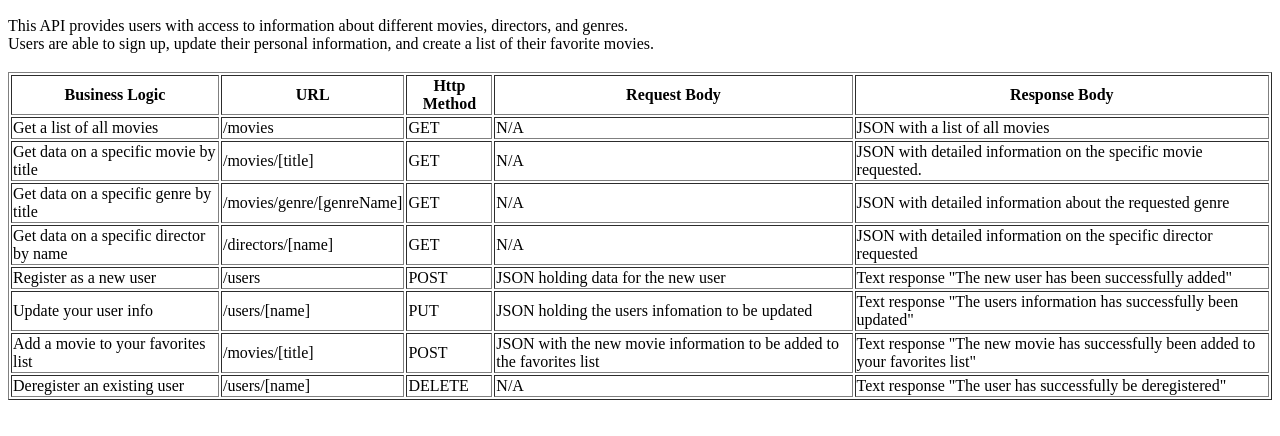
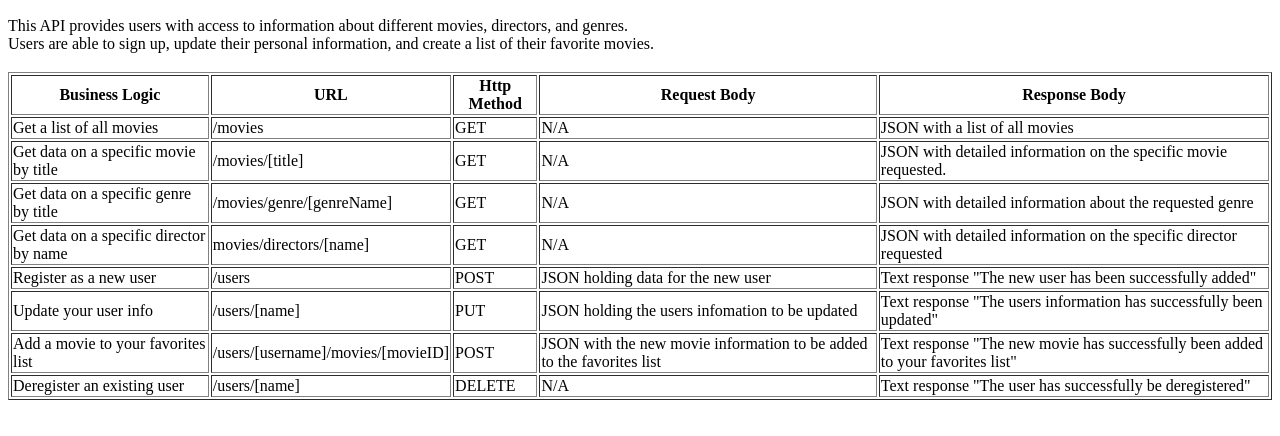
Before and after one commit to hallibentley/Movie-API, a website: page public/documentation.html in a window 1280 px wide. Shown: the part 110-546 px from the top of the page. Drawn offline with Linux system fonts and the light colour scheme.

Commit message:
Updated documentation
To match new endpaths

```diff
--- a/public/documentation.html
+++ b/public/documentation.html
@@ -50,7 +50,7 @@
         </tr>
         <tr>
           <td>Get data on a specific director by name</td>
-          <td>/directors/[name]</td>
+          <td>movies/directors/[name]</td>
           <td>GET</td>
           <td>N/A</td>
           <td>
@@ -75,7 +75,7 @@
         </tr>
         <tr>
           <td>Add a movie to your favorites list</td>
-          <td>/movies/[title]</td>
+          <td>/users/[username]/movies/[movieID]</td>
           <td>POST</td>
           <td>
             JSON with the new movie information to be added to the favorites
```
Also changed, not shown: index.js (line endings or trailing spaces).
